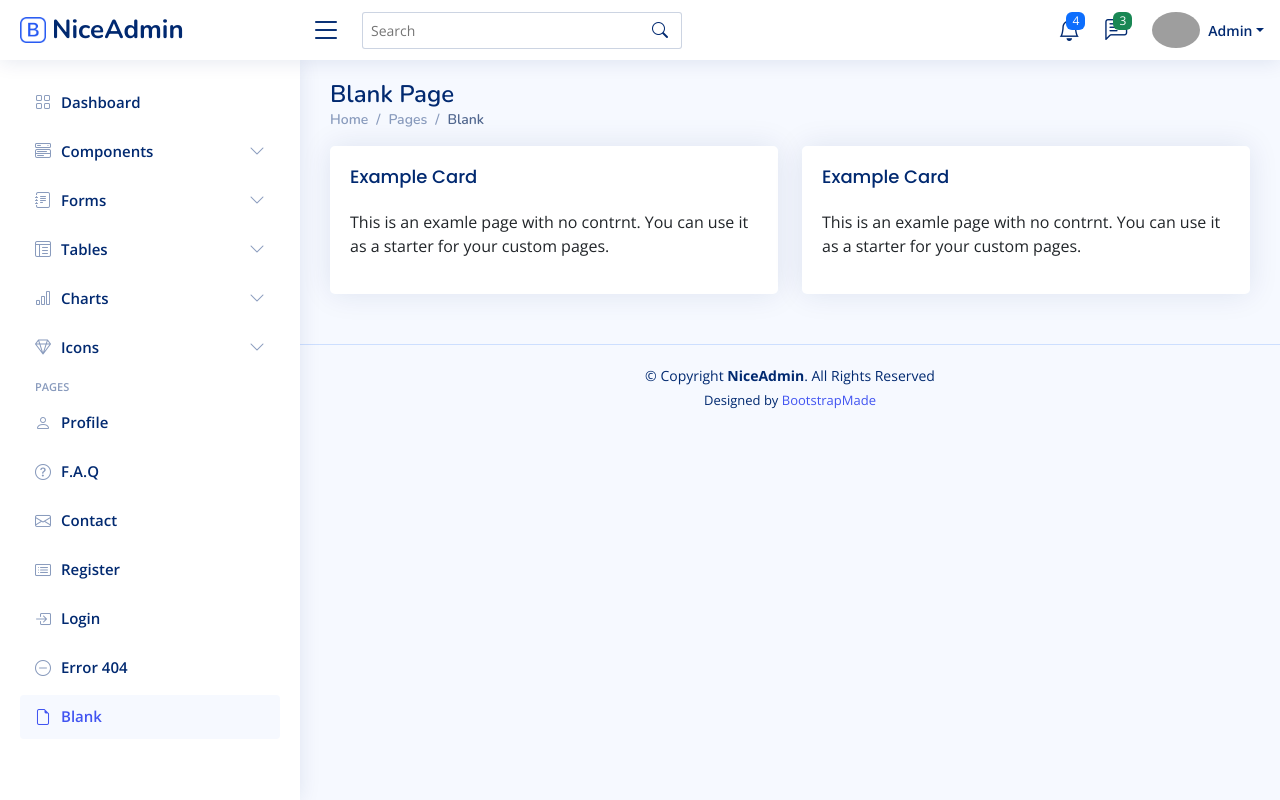
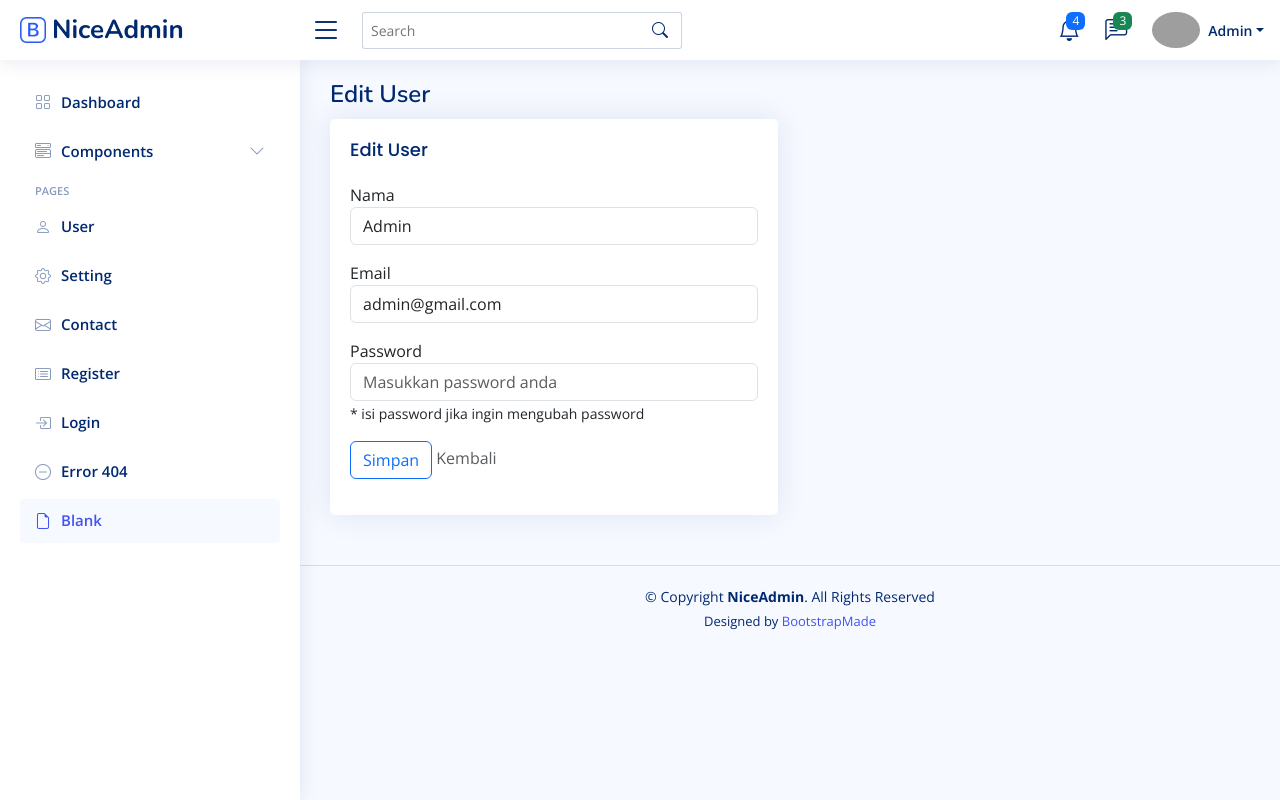
Before and after one commit to raihanelsar/compro-2025, a PHP site: page /admin/home.php?page=tambah-user&edit=1 in a window 1280 px wide. Run offline with PHP 8.4, Linux system fonts and the light colour scheme; a user stored in the database is signed in; data comes from the database, SQL or seed files in the repository; some libraries are stand-ins or nearby versions; grey boxes are pictures that could not be loaded.

Commit message:
update admin

```diff
--- /dev/null
+++ b/admin/content/tambah-user.php
@@ -0,0 +1,84 @@
+<?php
+$id = isset($_GET['edit']) ? $_GET['edit'] : '';
+if (isset($_GET['edit'])) {
+  $id = $_GET['edit'];
+  $query = mysqli_query($koneksi, "SELECT * FROM users WHERE id = '$id'");
+  $rowEdit = mysqli_fetch_assoc($query);
+  $title = "Edit User";
+} else {
+  $title = "Tambah User";
+}
+
+if (isset($_GET['delete'])) {
+  $id = $_GET['delete'];
+  $delete = mysqli_query($koneksi, "DELETE FROM users WHERE id='$id'");
+
+  if ($delete) {
+    header("location:?page=user&hapus=berhasil");
+  }
+}
+
+if (isset($_POST['simpan'])) {
+  $name = $_POST['name'];
+  $email = $_POST['email'];
+  $password = ($_POST['password']) ? $_POST['password'] : $rowEdit['password'];
+
+  if ($id) {
+    // ini query update
+    $update = mysqli_query($koneksi, "UPDATE users SET name='$name',
+    email='$email', password='$password' WHERE id='$id'");
+    if ($update) {
+      header("location:?page=user&ubah=berhasil");
+    }
+  } else {
+    $insert = mysqli_query($koneksi, "INSERT INTO users (name, email, password)
+    VALUES('$name','$email','$password')");
+    if ($insert) {
+      header("location:?page=user&tambah=berhasil");
+    }
+  }
+}
+
+
+?>
+<div class="pagetitle">
+  <h1><?php echo $title ?></h1>
+</div><!-- End Page Title -->
+
+<section class="section">
+  <div class="row">
+    <div class="col-lg-6">
+
+      <div class="card">
+        <div class="card-body">
+          <h5 class="card-title"><?php echo $title ?></h5>
+          <form action="" method="post">
+            <div class="mb-3">
+              <label for="">Nama</label>
+              <input type="text" class="form-control" name="name" placeholder="Masukkan nama anda" required
+                value="<?php echo ($id) ? $rowEdit['name'] : '' ?>">
+            </div>
+            <div class="mb-3">
+              <label for="">Email</label>
+              <input type="email" class="form-control" name="email" placeholder="Masukkan email anda" required
+                value="<?php echo ($id) ? $rowEdit['email'] : '' ?>">
+            </div>
+            <div class="mb-3">
+              <label for="">Password</label>
+              <input type="password" class="form-control" name="password" placeholder="Masukkan password anda"
+                <?php echo (!$id) ? 'required' : '' ?>>
+              <small>* isi password jika ingin mengubah password</small>
+            </div>
+            <div class="mb-3">
+              <button class="btn btn-outline-primary" type="submit" name="simpan">Simpan</button>
+              <a href="?page=user" class="text-muted">Kembali</a>
+            </div>
+          </form>
+
+        </div>
+      </div>
+
+    </div>
+
+  </div>
+</section>
--- a/admin/home.php
+++ b/admin/home.php
@@ -1,4 +1,12 @@
-<?php session_start(); ?>
+<?php
+session_start();
+ob_start();
+include 'koneksi.php';
+if (empty($_SESSION['ID_USER'])) {
+  header("location:index.php?access=failed");
+}
+
+?>
 <!DOCTYPE html>
 <html lang="en">
 
@@ -31,42 +39,17 @@
 
   <main id="main" class="main">
 
-    <div class="pagetitle">
-      <h1>Blank Page</h1>
-      <nav>
-        <ol class="breadcrumb">
-          <li class="breadcrumb-item"><a href="index.html">Home</a></li>
-          <li class="breadcrumb-item">Pages</li>
-          <li class="breadcrumb-item active">Blank</li>
-        </ol>
-      </nav>
-    </div><!-- End Page Title -->
-
-    <section class="section">
-      <div class="row">
-        <div class="col-lg-6">
-
-          <div class="card">
-            <div class="card-body">
-              <h5 class="card-title">Example Card</h5>
-              <p>This is an examle page with no contrnt. You can use it as a starter for your custom pages.</p>
-            </div>
-          </div>
-
-        </div>
-
-        <div class="col-lg-6">
-
-          <div class="card">
-            <div class="card-body">
-              <h5 class="card-title">Example Card</h5>
-              <p>This is an examle page with no contrnt. You can use it as a starter for your custom pages.</p>
-            </div>
-          </div>
-
-        </div>
-      </div>
-    </section>
+    <?php
+    if (isset($_GET['page'])) {
+      if (file_exists("content/" . $_GET['page'] . ".php")) {
+        include 'content/' . $_GET['page'] . '.php';
+      } else {
+        include 'content/notfound.php';
+      }
+    } else {
+      include 'content/dashboard.php';
+    }
+    ?>
 
   </main><!-- End #main -->
 
--- a/admin/inc/sidebar.php
+++ b/admin/inc/sidebar.php
@@ -87,111 +87,19 @@
       </ul>
     </li><!-- End Components Nav -->
 
-    <li class="nav-item">
-      <a class="nav-link collapsed" data-bs-target="#forms-nav" data-bs-toggle="collapse" href="#">
-        <i class="bi bi-journal-text"></i><span>Forms</span><i class="bi bi-chevron-down ms-auto"></i>
-      </a>
-      <ul id="forms-nav" class="nav-content collapse " data-bs-parent="#sidebar-nav">
-        <li>
-          <a href="forms-elements.html">
-            <i class="bi bi-circle"></i><span>Form Elements</span>
-          </a>
-        </li>
-        <li>
-          <a href="forms-layouts.html">
-            <i class="bi bi-circle"></i><span>Form Layouts</span>
-          </a>
-        </li>
-        <li>
-          <a href="forms-editors.html">
-            <i class="bi bi-circle"></i><span>Form Editors</span>
-          </a>
-        </li>
-        <li>
-          <a href="forms-validation.html">
-            <i class="bi bi-circle"></i><span>Form Validation</span>
-          </a>
-        </li>
-      </ul>
-    </li><!-- End Forms Nav -->
-
-    <li class="nav-item">
-      <a class="nav-link collapsed" data-bs-target="#tables-nav" data-bs-toggle="collapse" href="#">
-        <i class="bi bi-layout-text-window-reverse"></i><span>Tables</span><i class="bi bi-chevron-down ms-auto"></i>
-      </a>
-      <ul id="tables-nav" class="nav-content collapse " data-bs-parent="#sidebar-nav">
-        <li>
-          <a href="tables-general.html">
-            <i class="bi bi-circle"></i><span>General Tables</span>
-          </a>
-        </li>
-        <li>
-          <a href="tables-data.html">
-            <i class="bi bi-circle"></i><span>Data Tables</span>
-          </a>
-        </li>
-      </ul>
-    </li><!-- End Tables Nav -->
-
-    <li class="nav-item">
-      <a class="nav-link collapsed" data-bs-target="#charts-nav" data-bs-toggle="collapse" href="#">
-        <i class="bi bi-bar-chart"></i><span>Charts</span><i class="bi bi-chevron-down ms-auto"></i>
-      </a>
-      <ul id="charts-nav" class="nav-content collapse " data-bs-parent="#sidebar-nav">
-        <li>
-          <a href="charts-chartjs.html">
-            <i class="bi bi-circle"></i><span>Chart.js</span>
-          </a>
-        </li>
-        <li>
-          <a href="charts-apexcharts.html">
-            <i class="bi bi-circle"></i><span>ApexCharts</span>
-          </a>
-        </li>
-        <li>
-          <a href="charts-echarts.html">
-            <i class="bi bi-circle"></i><span>ECharts</span>
-          </a>
-        </li>
-      </ul>
-    </li><!-- End Charts Nav -->
-
-    <li class="nav-item">
-      <a class="nav-link collapsed" data-bs-target="#icons-nav" data-bs-toggle="collapse" href="#">
-        <i class="bi bi-gem"></i><span>Icons</span><i class="bi bi-chevron-down ms-auto"></i>
-      </a>
-      <ul id="icons-nav" class="nav-content collapse " data-bs-parent="#sidebar-nav">
-        <li>
-          <a href="icons-bootstrap.html">
-            <i class="bi bi-circle"></i><span>Bootstrap Icons</span>
-          </a>
-        </li>
-        <li>
-          <a href="icons-remix.html">
-            <i class="bi bi-circle"></i><span>Remix Icons</span>
-          </a>
-        </li>
-        <li>
-          <a href="icons-boxicons.html">
-            <i class="bi bi-circle"></i><span>Boxicons</span>
-          </a>
-        </li>
-      </ul>
-    </li><!-- End Icons Nav -->
-
     <li class="nav-heading">Pages</li>
 
     <li class="nav-item">
-      <a class="nav-link collapsed" href="users-profile.html">
+      <a class="nav-link collapsed" href="?page=user">
         <i class="bi bi-person"></i>
-        <span>Profile</span>
+        <span>User</span>
       </a>
     </li><!-- End Profile Page Nav -->
 
     <li class="nav-item">
-      <a class="nav-link collapsed" href="pages-faq.html">
-        <i class="bi bi-question-circle"></i>
-        <span>F.A.Q</span>
+      <a class="nav-link collapsed" href="?page=setting">
+        <i class="bi bi-gear"></i>
+        <span>Setting</span>
       </a>
     </li><!-- End F.A.Q Page Nav -->
 
```
Also changed, not shown: admin/content/dashboard.php (added, +36 -0 lines), admin/content/setting.php (added, +36 -0 lines), admin/content/user.php (added, +50 -0 lines).
